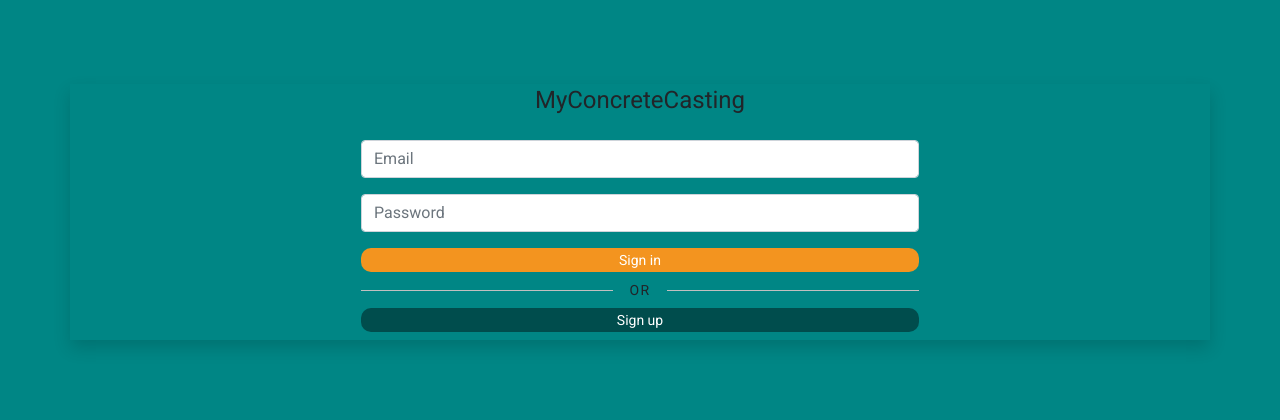
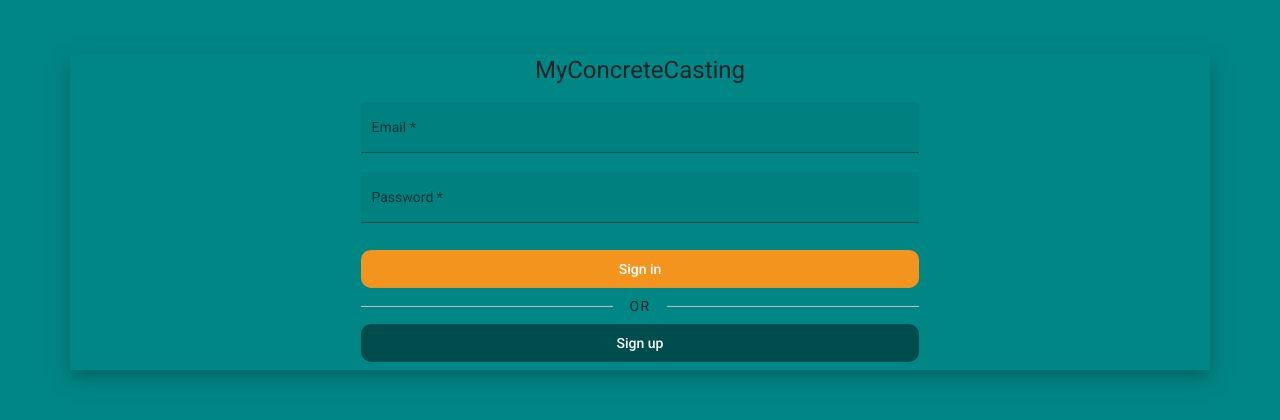
Before and after one commit to AutomeEdwin/myConcreteCasting, an Angular app in the folder frontend/: page /login in a window 1280 px wide. Shown: the part 188-608 px from the top of the page. Built offline with nearby package versions, Linux system fonts and the light colour scheme.

Commit message:
changed bootstrap form fields input to angular material form fields input

```diff
--- a/frontend/src/app/login/login.component.html
+++ b/frontend/src/app/login/login.component.html
@@ -1,43 +1,59 @@
-<div class="container shadow">
+<div class="container">
   <form [formGroup]="form" (ngSubmit)="onSubmit()">
     <h1>MyConcreteCasting</h1>
+
     <!--Email-->
-    <div class="form-group py-2">
+    <div>
+      <mat-form-field
+        appearance="fill"
+        MatFormFieldControl="email"
+        class="w-100"
+      >
+        <mat-label>Email</mat-label>
         <input
+          matInput
           formControlName="email"
           type="email"
           id="email"
-        class="form-control"
-        placeholder="Email"
           [ngClass]="{ 'is-invalid': submitted && f.email.errors }"
         />
         <div *ngIf="submitted && f.email.errors" class="invalid-feedback">
           <div *ngIf="f.email.errors.required">Email is required</div>
         </div>
+      </mat-form-field>
     </div>
+
     <!--Password-->
-    <div class="form-group py-2">
+    <div>
+      <mat-form-field
+        appearance="fill"
+        MatFormFieldControl="password"
+        class="w-100"
+      >
+        <mat-label>Password</mat-label>
         <input
+          matInput
           formControlName="password"
           type="password"
           id="password"
-        class="form-control"
-        placeholder="Password"
           [ngClass]="{ 'is-invalid': submitted && f.password.errors }"
         />
         <div *ngIf="submitted && f.password.errors" class="invalid-feedback">
           <div *ngIf="f.password.errors.required">Password is required</div>
         </div>
+      </mat-form-field>
     </div>
 
     <div class="py-2">
-      <button type="submit" class="signInBtn">Sign in</button>
+      <button mat-button type="submit" class="signInBtn">Sign in</button>
     </div>
 
     <div class="text-divider">OR</div>
 
     <div class="py-2">
-      <button [routerLink]="'/register'" class="signUpBtn">Sign up</button>
+      <button mat-button [routerLink]="'/register'" class="signUpBtn">
+        Sign up
+      </button>
     </div>
   </form>
 </div>
--- a/frontend/src/app/login/login.component.scss
+++ b/frontend/src/app/login/login.component.scss
@@ -2,6 +2,7 @@
   justify-content: center;
   display: flex;
   align-items: center;
+  box-shadow: 0 .5rem 1rem #006666;
 
   // centering the container
   margin: 0;
```
Lines whose indentation alone changed are shown as unchanged.
